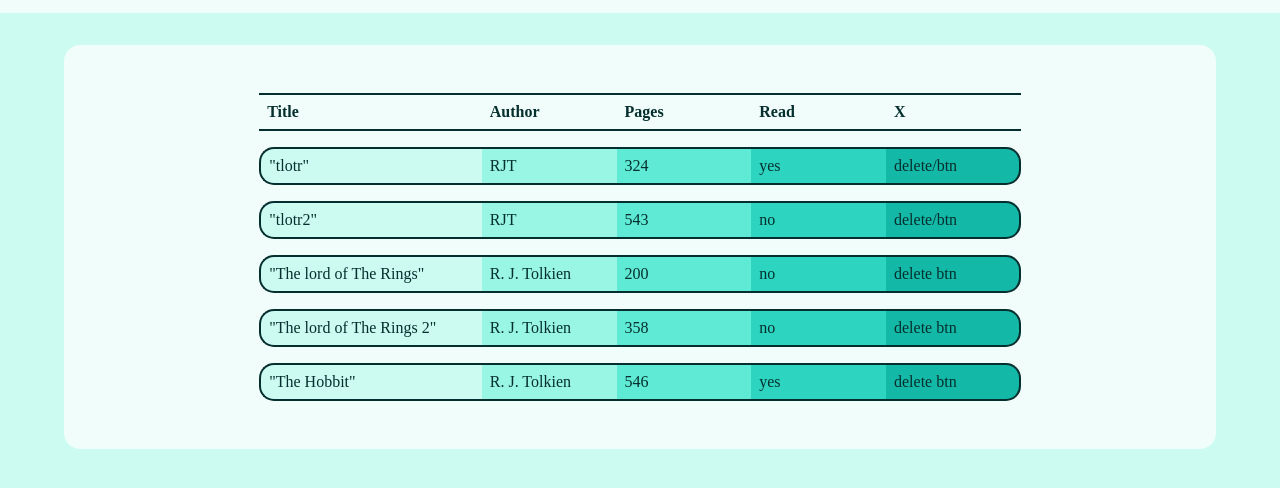
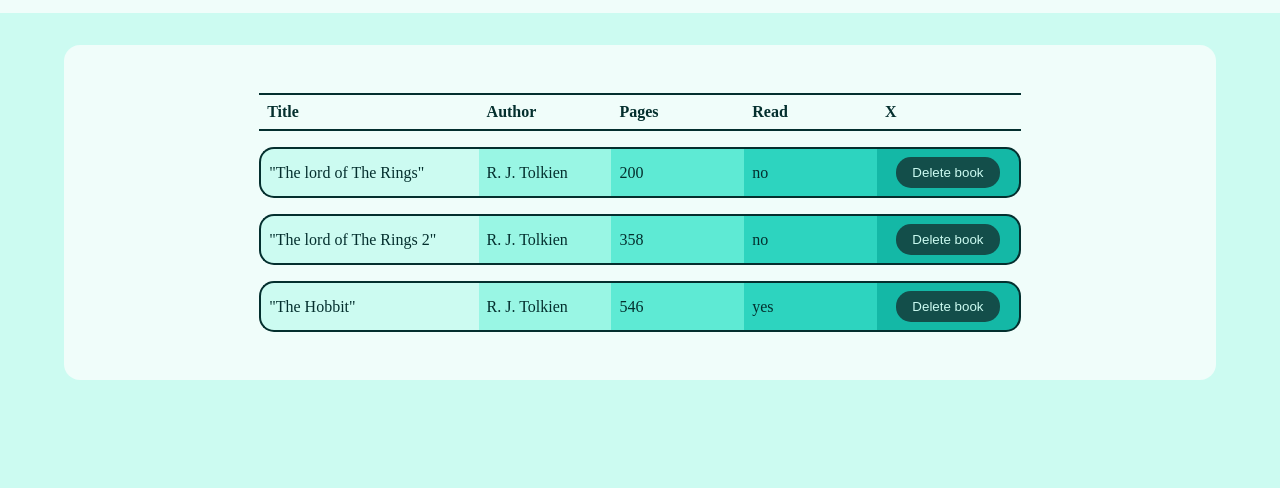
Before and after one commit to Stefano616/my-online-library, a plain HTML site: page index.html in a window 1280 px wide. Shown: the part 56-544 px from the top of the page. Drawn offline with Linux system fonts and the light colour scheme.

Commit message:
Added Delete button
Delete button added in each book in the row, to remove the specific book from the list.
The delete button, created when a new book row is created,
is inserted in a tabular data cell, which is part of the tabular row of the book.
The Button click event is bind with a function to remove the parent parent node (the entire row)

```diff
--- a/index.html
+++ b/index.html
@@ -16,29 +16,14 @@
         <table class="book-list__table">
           <thead>
             <tr>
-              <th class="first-col">Title</th>
+              <th>Title</th>
               <th>Author</th>
               <th>Pages</th>
               <th>Read</th>
               <th>X</th>
             </tr>
           </thead>
-          <tbody>
-            <tr>
-              <td class="first-col">"tlotr"</td>
-              <td>RJT</td>
-              <td>324</td>
-              <td>yes</td>
-              <td>delete/btn</td>
-            </tr>
-            <tr>
-              <td class="first-col">"tlotr2"</td>
-              <td>RJT</td>
-              <td>543</td>
-              <td>no</td>
-              <td>delete/btn</td>
-            </tr>
-          </tbody>
+          <tbody></tbody>
         </table>
       </section>
     </main>
--- a/script.js
+++ b/script.js
@@ -17,13 +17,19 @@ function createBookRow(book) {
   const author = document.createElement("td");
   const pages = document.createElement("td");
   const read = document.createElement("td");
-  const deleteBtn = document.createElement("td");
+  const tdDeleteBtn = document.createElement("td");
+  const deleteBtn = document.createElement("button");
+
   title.textContent = `"${book.title}"`;
   author.textContent = book.author;
   pages.textContent = book.pages;
   read.textContent = book.read ? "yes" : "no";
-  deleteBtn.textContent = "delete btn";
-  newRow.append(title, author, pages, read, deleteBtn);
+  deleteBtn.classList.add("deleteBtn");
+  deleteBtn.textContent = "Delete book";
+  deleteBtn.addEventListener("click", () => deleteBtn.parentNode.parentNode.remove());
+
+  tdDeleteBtn.appendChild(deleteBtn);
+  newRow.append(title, author, pages, read, tdDeleteBtn);
   return newRow;
 }
 
--- a/style.css
+++ b/style.css
@@ -82,3 +82,21 @@ td:nth-child(5) {
   border-right: 2px solid var(--teal950);
   border-radius: 0 15px 15px 0;
 }
+
+td:has(button) {
+  text-align: center;
+}
+
+.deleteBtn {
+  padding: 0.5rem 1rem;
+  border-radius: 15px;
+  border: none;
+  background-color: var(--teal900);
+  color: var(--teal100);
+  transition: all 0.2s;
+}
+.deleteBtn:hover {
+  background-color: var(--teal950);
+  color: var(--teal300);
+  scale: 1.05;
+}
```
